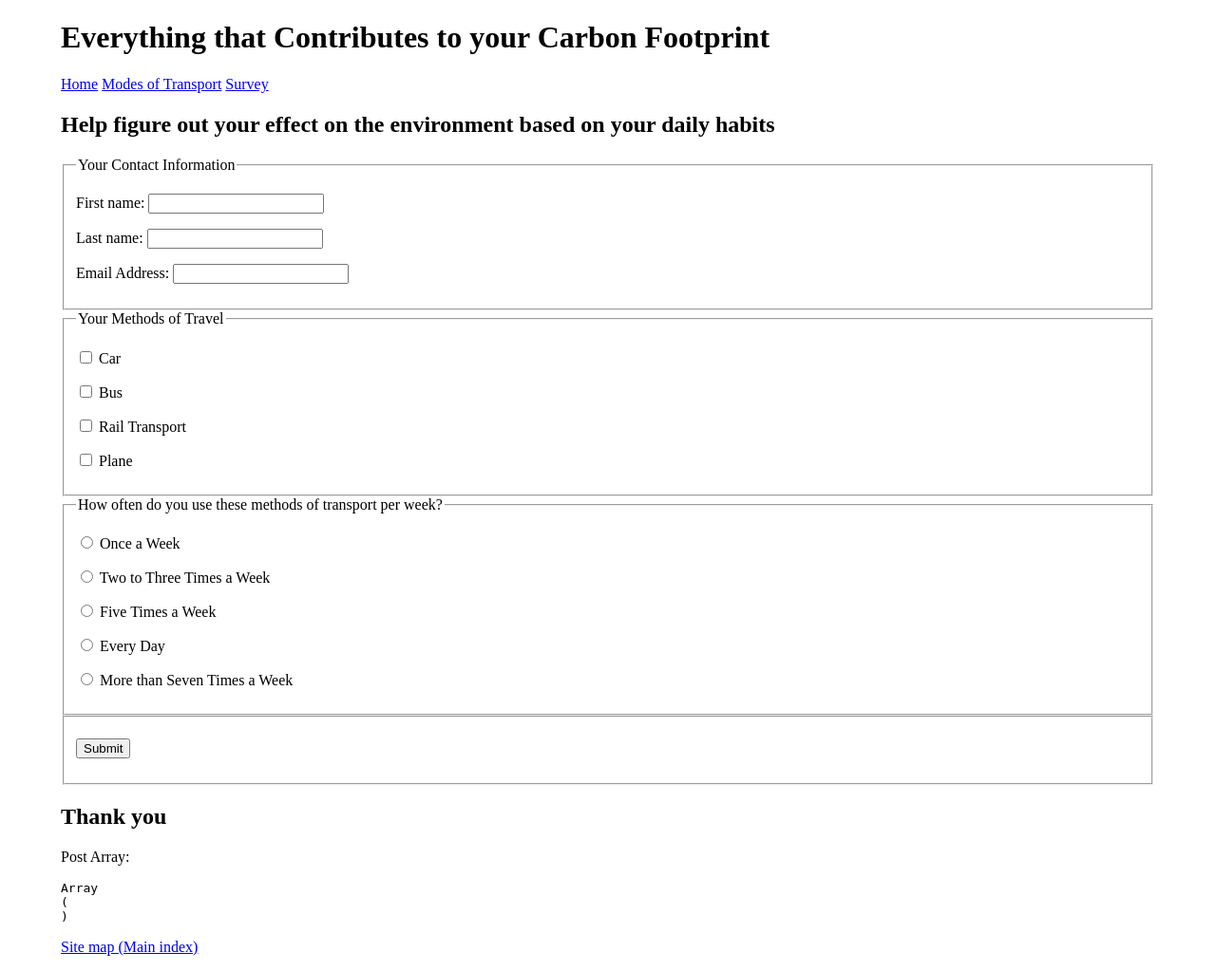
After one commit to NolanSmug/cs008-labs, a PHP site: page /lab5/form.php in a window 1280 px wide. The commit adds this page. Shown: the whole page at 95% size. Run offline with PHP 8.4, Linux system fonts and the light colour scheme.

Commit message:
Lab 5: Added PHP files

```diff
--- /dev/null
+++ b/lab5/form.php
@@ -0,0 +1,119 @@
+<!DOCTYPE html>
+<html lang="en">
+    <head>
+        <meta charset="utf-8">
+        <title>Lab 4 - Survey</title>
+        <meta name="author" content="Nolan Cyr">
+        <meta name="description" content="">
+
+        <link rel="stylesheet" href="css/custom.css?version=<?php print time(); ?>" type="text/css">
+    </head>
+
+    <body class="formBody">
+        <header>
+            <!-- put logo here -->
+            <h1>Everything that Contributes to your Carbon Footprint</h1>
+        </header>
+
+        <nav>
+            <a href="index.php">Home</a>
+            <a href="detail.php">Modes of Transport</a>
+            <a href="form.php">Survey</a>
+        </nav>
+
+        <main class="formMain">
+            <section>
+                <h2>Help figure out your effect on the environment based on your daily habits</h2>
+                <form action="#" id="travelMethods" method="post">
+                    <fieldset>
+                        <legend>Your Contact Information</legend>
+                        <p class="formP">
+                            <label for="txtFirstName">First name:</label>
+                            <input type="text" id="txtFirstName" name="txtFirstName">
+                        </p>
+                        <p class="formP">
+                            <label for="txtLastName">Last name:</label>
+                            <input type="text" id="txtLastName" name="xtLastName">
+                        </p>
+                        <p class="formP">
+                            <label for="txtEmail">Email Address:</label>
+                            <input type="text" id="txtEmail" name="txtEmail">
+                        </p>
+                    </fieldset>
+
+                    <fieldset class="checkbox">
+                        <legend>Your Methods of Travel</legend>
+
+                        <p class="formP">
+                            <input type="checkbox" id="chkCar" name="chkCar" value="1">
+                            <label for="chkCar">Car</label>
+                        </p>
+
+                        <p class="formP">
+                            <input type="checkbox" id="chkBus" name="chkBus" value="1">
+                            <label for="chkBus">Bus</label>
+                        </p>
+
+                        <p class="formP">
+                            <input type="checkbox" id="chkRail" name="chkRail" value="1">
+                            <label for="chkRail">Rail Transport</label>
+                        </p>
+
+                        <p class="formP">
+                            <input type="checkbox" id="chkPlane" name="chkPlane" value="1">
+                            <label for="chkPlane">Plane</label>
+                        </p>
+                    </fieldset>
+
+                    <fieldset class="radio">
+                        <legend>How often do you use these methods of transport per week?</legend>
+
+                        <p class="formP">
+                            <input id="radOnce" name="transportFreq" type="radio">
+                            <label class="radio-field" for="radOnce">Once a Week</label>
+                        </p>
+
+                        <p class="formP">
+                            <input id="radTwoToThree" name="transportFreq" type="radio">
+                            <label class="radio-field" for="radTwoToThree">Two to Three Times a Week</label>
+                        </p>
+
+                        <p class="formP">
+                            <input id="radFive" name="transportFreq" type="radio">
+                            <label class="radio-field" for="radFive">Five Times a Week</label>
+                        </p>
+
+                        <p class="formP">
+                            <input id="radEvery" name="transportFreq" type="radio">
+                            <label class="radio-field" for="radEvery">Every Day</label>
+                        </p>
+
+                        <p class="formP">
+                            <input id="radMore" name="transportFreq" type="radio" >
+                            <label class="radio-field" for="radMore">More than Seven Times a Week</label>
+                        </p>
+                    </fieldset>
+
+                    <fieldset>
+                        <p>
+                            <input type="Submit">
+                        </p>
+                    </fieldset>
+                </form>
+            </section>
+
+            <section class="postArray">
+                <h2>Thank you</h2>
+                <?php
+                print '<p>Post Array:</p><pre>';
+                print_r($_POST);
+                print '</pre>';
+                ?>
+            </section>
+        </main>
+
+        <footer>
+            <p><a href="../index.php">Site map (Main index)</a></p>
+        </footer>
+    </body>
+</html>
```
Also changed, not shown: lab5/detail.php (added, +65 -0 lines), lab5/index.php (+128 -0 lines).
